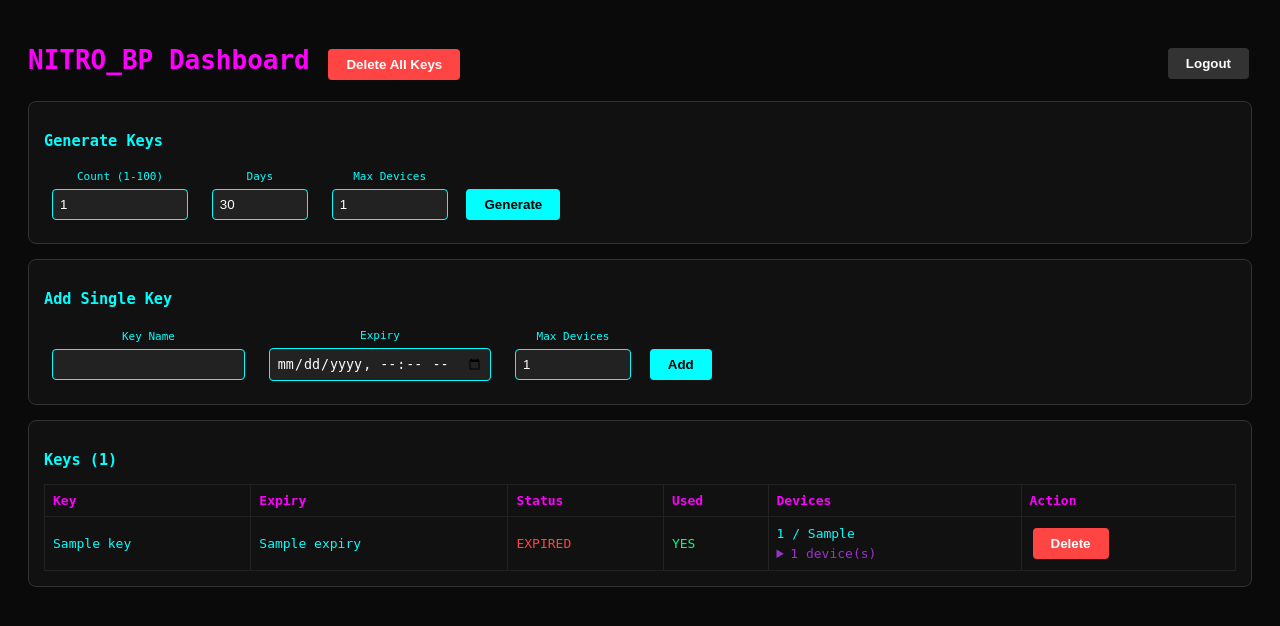
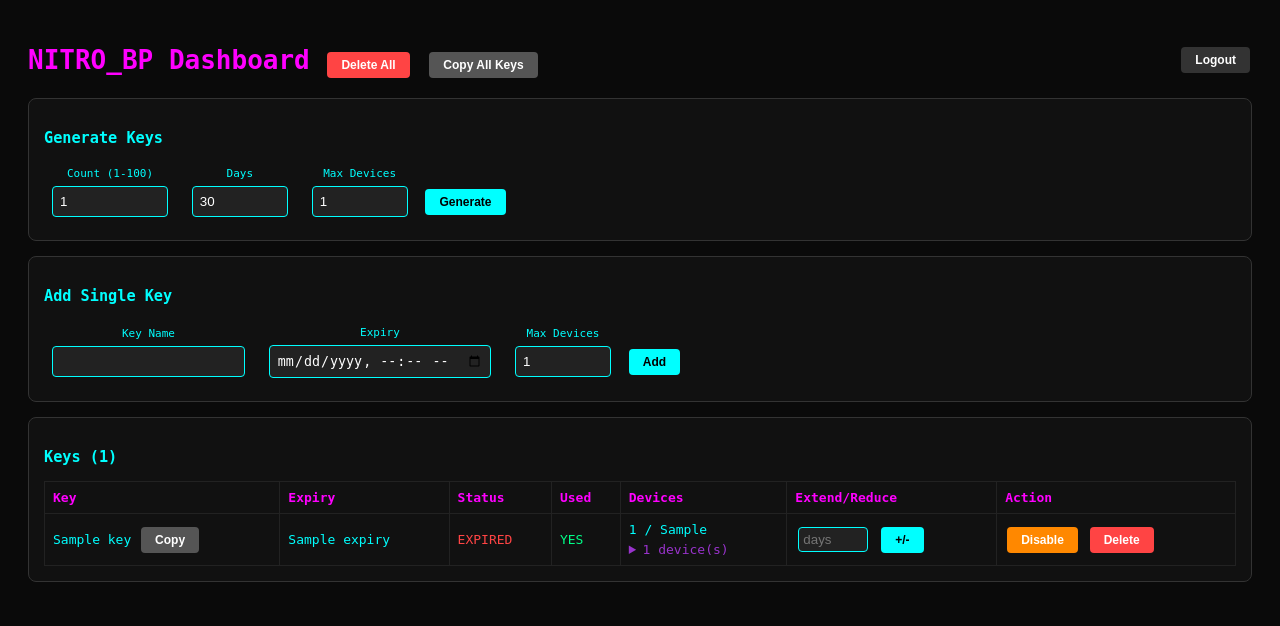
Before and after one commit to uppwela-create/nitro-bp-server, a Flask app: template templates/dashboard.html in a window 1280 px wide. Shown: the top 626 px of the page. Run offline with Flask 3, Linux system fonts and the light colour scheme; the template is opened without the code that fills it: most values are stand-ins (such as "Sample title", 1, 10 or a date in 2020).

Commit message:
add toggle disable extend copy

```diff
--- a/app.py
+++ b/app.py
@@ -35,6 +35,8 @@ def check_key():
     expiry = datetime.fromisoformat(k["expiry"])
     if datetime.now() > expiry:
         return jsonify({"valid": False, "message": "Key expired"})
+    if k.get("disabled", False):
+        return jsonify({"valid": False, "message": "Key disabled"})
     max_devices = k.get("max_devices", 1)
     devices = k.get("devices", {})
     if hwid not in devices and len(devices) >= max_devices:
@@ -94,6 +96,29 @@ def generate_keys():
     save_keys(keys)
     return redirect("/")
 
+@app.route("/toggle/<path:key>")
+def toggle_key(key):
+    if not session.get("admin"):
+        return redirect("/login")
+    keys = load_keys()
+    if key in keys:
+        keys[key]["disabled"] = not keys[key].get("disabled", False)
+        save_keys(keys)
+    return redirect("/")
+
+@app.route("/extend/<path:key>", methods=["POST"])
+def extend_key(key):
+    if not session.get("admin"):
+        return redirect("/login")
+    keys = load_keys()
+    if key in keys:
+        days = int(request.form.get("days", 0))
+        expiry = datetime.fromisoformat(keys[key]["expiry"])
+        expiry = expiry + timedelta(days=days)
+        keys[key]["expiry"] = expiry.isoformat()[:16]
+        save_keys(keys)
+    return redirect("/")
+
 @app.route("/delete_all")
 def delete_all():
     if not session.get("admin"):
--- a/templates/dashboard.html
+++ b/templates/dashboard.html
@@ -11,25 +11,42 @@
         th { background: #111; color: #ff00ff; }
         .expired { color: #ff4444; }
         .valid { color: #00ff88; }
+        .disabled { color: #ff8800; }
         input, select { background: #222; border: 1px solid #00ffff; color: #fff; padding: 7px; border-radius: 4px; margin: 3px; }
-        button { background: #00ffff; color: #000; border: none; padding: 8px 18px; cursor: pointer; border-radius: 4px; font-weight: bold; margin: 3px; }
+        button { background: #00ffff; color: #000; border: none; padding: 6px 14px; cursor: pointer; border-radius: 4px; font-weight: bold; margin: 2px; font-size: 12px; }
         .del { background: #ff4444; color: #fff; }
+        .tog-off { background: #ff8800; color: #fff; }
+        .tog-on { background: #00ff88; color: #000; }
         .logout { float: right; background: #333; color: #fff; }
         .box { background: #111; border: 1px solid #333; padding: 15px; border-radius: 8px; margin-bottom: 15px; }
         .small { font-size: 11px; color: #888; }
         details { margin-top: 5px; }
         summary { cursor: pointer; color: #93c; }
+        .copy-btn { background: #555; color: #fff; }
+        #copy-area { background: #111; border: 1px solid #333; padding: 10px; border-radius: 4px; margin-top: 10px; white-space: pre; font-size: 12px; display: none; }
     </style>
+    <script>
+        function copyKeys() {
+            const rows = document.querySelectorAll('.key-val');
+            const keys = Array.from(rows).map(r => r.textContent).join('\n');
+            navigator.clipboard.writeText(keys);
+            alert('Keys copied!');
+        }
+        function toggleCopyArea() {
+            const area = document.getElementById('copy-area');
+            area.style.display = area.style.display === 'none' ? 'block' : 'none';
+        }
+    </script>
 </head>
 <body>
-    <h1>NITRO_BP Dashboard <a href="/logout"><button class="logout">Logout</button></a> <a href="/delete_all" onclick="return confirm('Delete ALL keys?')"><button class="del">Delete All Keys</button></a></h1>
+    <h1>NITRO_BP Dashboard <a href="/logout"><button class="logout">Logout</button></a> <a href="/delete_all" onclick="return confirm('Delete ALL keys?')"><button class="del">Delete All</button></a> <button class="copy-btn" onclick="copyKeys()">Copy All Keys</button></h1>
 
     <div class="box">
         <h3>Generate Keys</h3>
         <form method="POST" action="/generate">
             <div style="display:inline-block;text-align:center;margin:5px">
                 <div class="small" style="color:#00ffff;margin-bottom:3px">Count (1-100)</div>
-                <input type="number" name="count" min="1" max="100" value="1" style="width:120px">
+                <input type="number" name="count" min="1" max="100" value="1" style="width:100px">
             </div>
             <div style="display:inline-block;text-align:center;margin:5px">
                 <div class="small" style="color:#00ffff;margin-bottom:3px">Days</div>
@@ -37,10 +54,12 @@
             </div>
             <div style="display:inline-block;text-align:center;margin:5px">
                 <div class="small" style="color:#00ffff;margin-bottom:3px">Max Devices</div>
-                <input type="number" name="max_devices" min="1" value="1" style="width:100px">
+                <input type="number" name="max_devices" min="1" value="1" style="width:80px">
             </div>
             <button type="submit">Generate</button>
         </form>
+        <div id="copy-area">{% for key, data in keys.items() %}<span class="key-val">{{ key }}</span>
+{% endfor %}</div>
     </div>
 
     <div class="box">
@@ -56,7 +75,7 @@
             </div>
             <div style="display:inline-block;text-align:center;margin:5px">
                 <div class="small" style="color:#00ffff;margin-bottom:3px">Max Devices</div>
-                <input type="number" name="max_devices" min="1" value="1" style="width:100px">
+                <input type="number" name="max_devices" min="1" value="1" style="width:80px">
             </div>
             <button type="submit">Add</button>
         </form>
@@ -65,14 +84,20 @@
     <div class="box">
         <h3>Keys ({{ keys|length }})</h3>
         <table>
-            <tr><th>Key</th><th>Expiry</th><th>Status</th><th>Used</th><th>Devices</th><th>Action</th></tr>
+            <tr><th>Key</th><th>Expiry</th><th>Status</th><th>Used</th><th>Devices</th><th>Extend/Reduce</th><th>Action</th></tr>
             {% for key, data in keys.items() %}
-            {% set is_valid = data.expiry > now %}
+            {% set is_disabled = data.get('disabled', False) %}
+            {% set is_valid = data.expiry > now and not is_disabled %}
             {% set device_count = data.devices|length %}
             <tr>
-                <td>{{ key }}</td>
+                <td>
+                    <span class="key-val">{{ key }}</span>
+                    <button class="copy-btn" onclick="navigator.clipboard.writeText('{{ key }}')">Copy</button>
+                </td>
                 <td>{{ data.expiry }}</td>
-                <td class="{{ 'valid' if is_valid else 'expired' }}">{{ 'VALID' if is_valid else 'EXPIRED' }}</td>
+                <td class="{{ 'disabled' if is_disabled else ('valid' if is_valid else 'expired') }}">
+                    {{ 'DISABLED' if is_disabled else ('VALID' if is_valid else 'EXPIRED') }}
+                </td>
                 <td class="{{ 'valid' if device_count > 0 else 'expired' }}">{{ 'YES' if device_count > 0 else 'NO' }}</td>
                 <td>
                     {{ device_count }} / {{ data.get('max_devices', 1) }}
@@ -82,7 +107,6 @@
                         {% for hwid, dev in data.devices.items() %}
                         <div style="background:#1a1a1a;padding:6px;margin:3px;border-radius:4px;border:1px solid #333">
                             <span style="color:#ff0">💻 {{ dev.name }}</span><br>
-                            <span class="small">HWID: {{ hwid[:20] }}...</span><br>
                             <span class="small">Last seen: {{ dev.last_seen[:16] }}</span><br>
                             <a href="/remove_device/{{ key }}/{{ hwid }}"><button class="del" style="padding:2px 8px;font-size:11px;margin-top:3px">Remove</button></a>
                         </div>
@@ -90,7 +114,16 @@
                     </details>
                     {% endif %}
                 </td>
-                <td><a href="/delete/{{ key }}"><button class="del">Delete</button></a></td>
+                <td>
+                    <form method="POST" action="/extend/{{ key }}" style="display:inline">
+                        <input type="number" name="days" placeholder="days" style="width:60px;padding:4px">
+                        <button type="submit">+/-</button>
+                    </form>
+                </td>
+                <td>
+                    <a href="/toggle/{{ key }}"><button class="{{ 'tog-on' if is_disabled else 'tog-off' }}">{{ 'Enable' if is_disabled else 'Disable' }}</button></a>
+                    <a href="/delete/{{ key }}"><button class="del">Delete</button></a>
+                </td>
             </tr>
             {% endfor %}
         </table>
```
